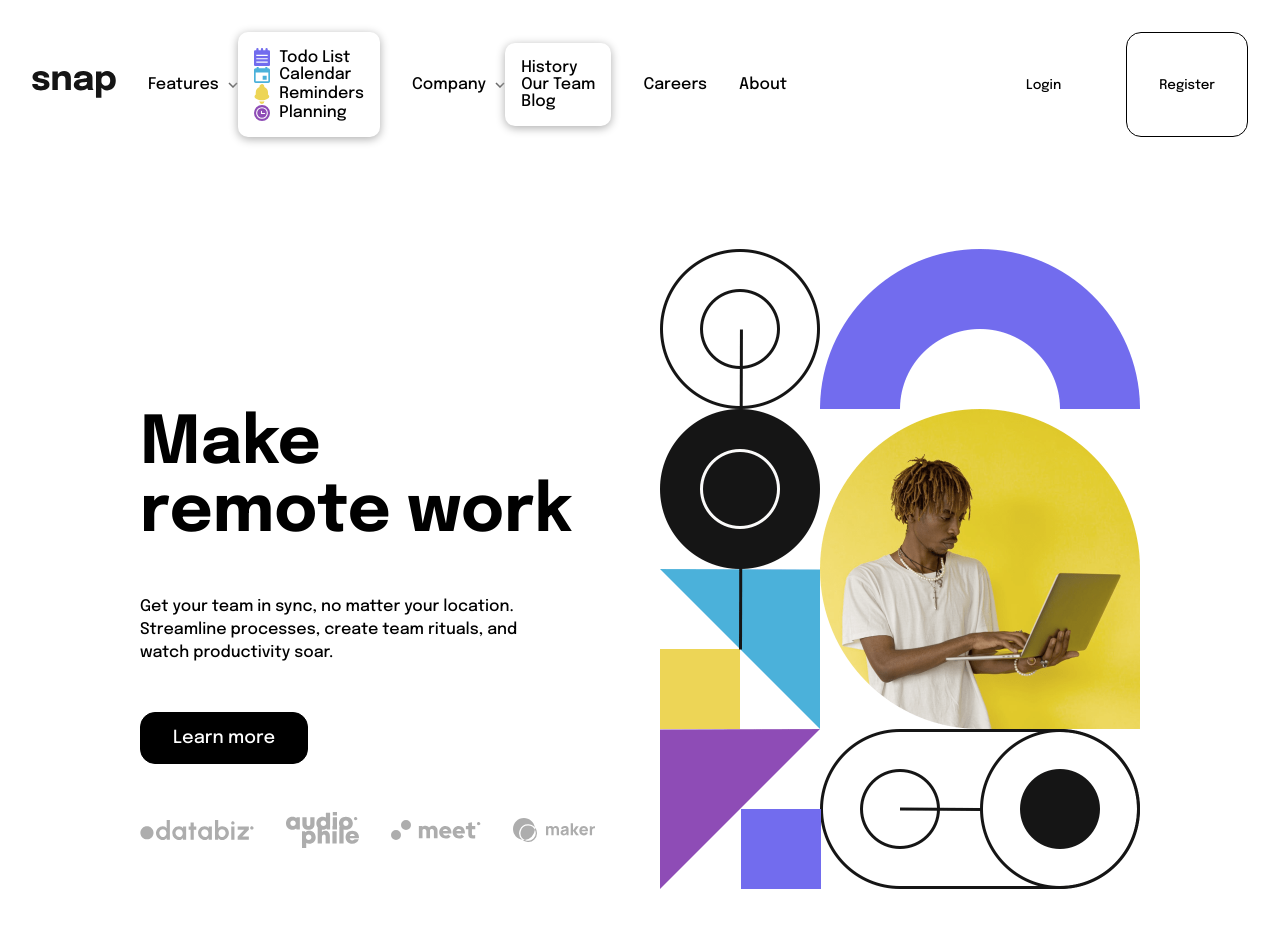
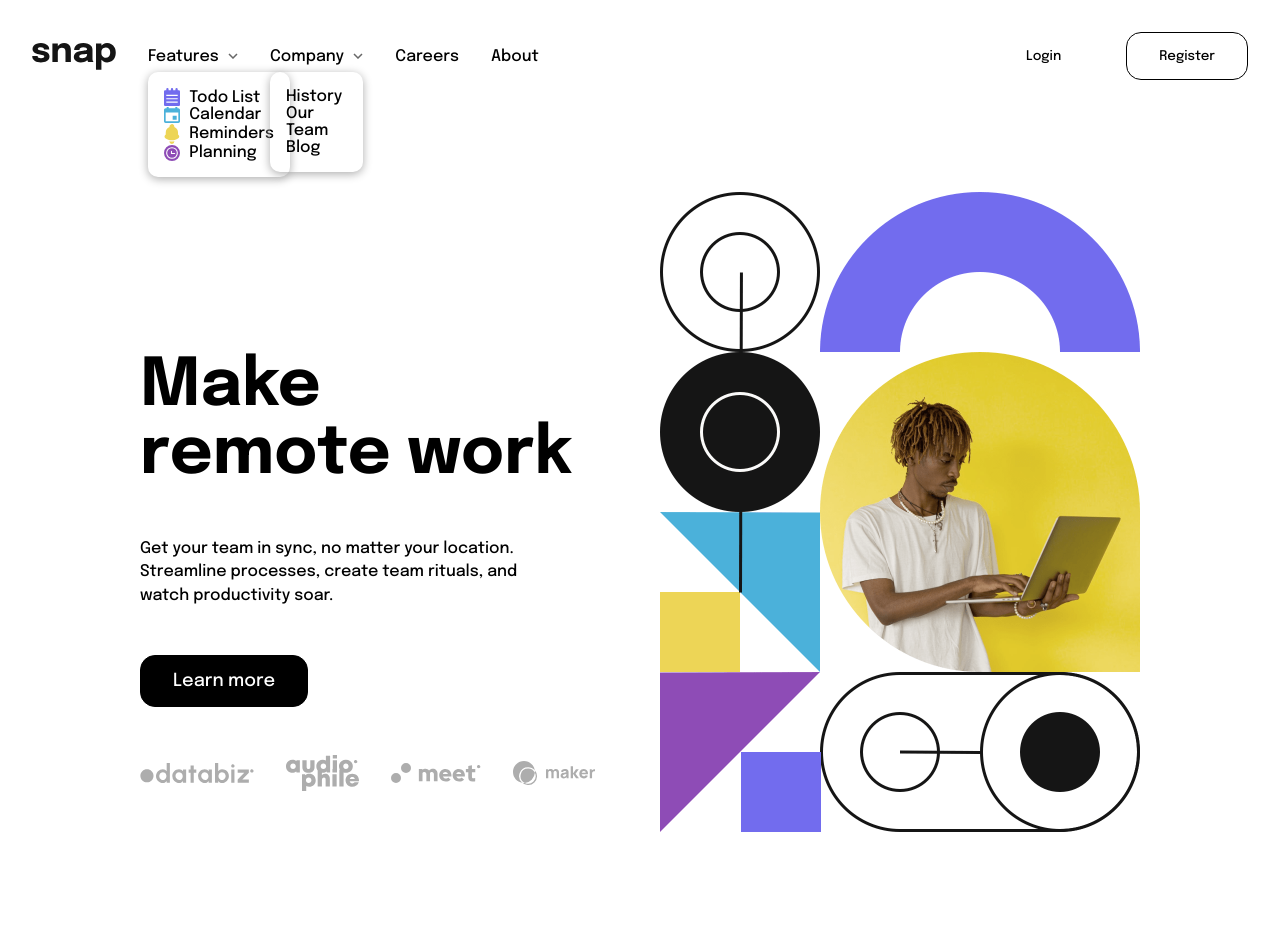
Before and after one commit to JacobMarshall0/FrontendMentor, a plain HTML site: page intro-section-with-dropdown-navigation-main/index.html in a window 1280 px wide. Drawn offline with Linux system fonts and the light colour scheme.

Commit message:
Changed positioning of dropdowns

```diff
--- a/intro-section-with-dropdown-navigation-main/style.css
+++ b/intro-section-with-dropdown-navigation-main/style.css
@@ -101,17 +101,21 @@ li {
     display: flex;
     align-items: center;
     list-style-type: none;
+
+    position: relative;
 }
 
 li > a {
     display: flex;
     align-items: center;
     gap: 1ch;
-    position: relative;
 }
 
 .dropdown{
-    position: relative;
+    position: absolute;
+
+    top: 40px;
+    left: 0px;
     padding: 1rem;
     border-radius: 10px;
     box-shadow: 0px 2px 10px rgb(172, 172, 172);
```
